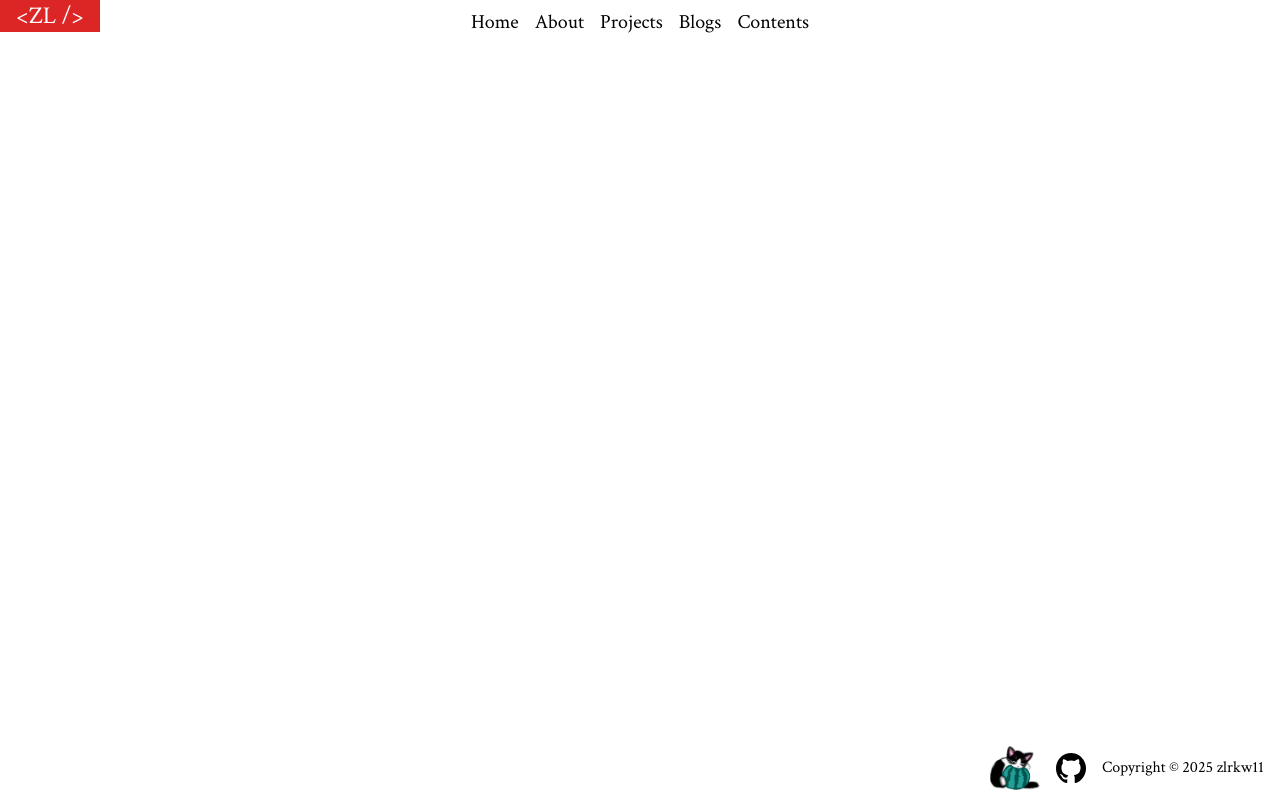
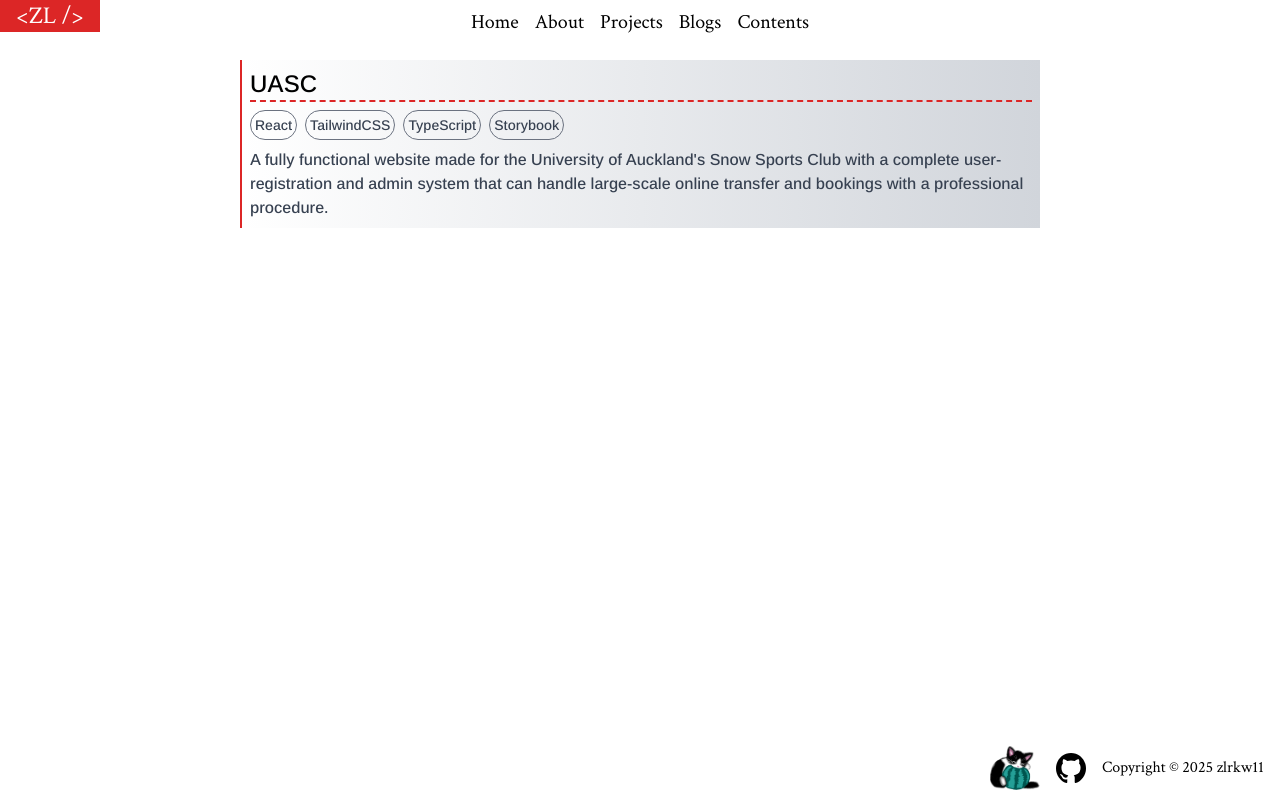
Before and after one commit to zlrkw11/zl-v2, a Next.js app: page /projects in a window 1280 px wide. Built offline with nearby package versions, Linux system fonts and the light colour scheme.

Commit message:
project card

```diff
--- a/app/components/nav.tsx
+++ b/app/components/nav.tsx
@@ -17,7 +17,7 @@ const Nav = () => {
         <Link className="hover:underline hover:text-gray-600 " href="/about">
           About
         </Link>
-        <Link className="hover:underline hover:text-gray-600 " href="/">
+        <Link className="hover:underline hover:text-gray-600 " href="/projects">
           Projects
         </Link>
         <Link className="hover:underline hover:text-gray-600 " href="/blogs">
--- a/app/projects/page.tsx
+++ b/app/projects/page.tsx
@@ -1,5 +1,61 @@
+import { Arimo } from "next/font/google";
+import { list } from "postcss";
+
+const ArimoFont = Arimo({
+  subsets: ["latin"],
+  weight: "500",
+});
+
+const Project = ({
+  name,
+  tech,
+  des,
+  link1,
+  image,
+  time,
+}: {
+  name: string;
+  tech: string[];
+  des: string;
+  link1: string;
+  image?: string;
+  time: string;
+}) => {
+  return (
+    <div
+      className={`md:min-w-[730px] ${ArimoFont.className} border-l-2 border-l-red-600 bg-gradient-to-r from-white to-gray-300`}
+    >
+      <h1 className="border-b-2 border-dashed border-b-red-600 text-black text-2xl m-2">
+        {name}
+      </h1>
+      <ul className="flex gap-2 m-2">
+        {tech.map((s, i) => (
+          <li
+            className="border border-gray-500 text-sm rounded-full p-1"
+            key={i}
+          >
+            {s}
+          </li>
+        ))}
+      </ul>
+      <p className="m-2">{des}</p>
+    </div>
+  );
+};
+
 const Projects = () => {
-  return <div></div>;
+  return (
+    <div className="flex flex-col md:w-[800px] items-center gap-4 text-gray-700">
+      <Project
+        name="UASC"
+        tech={["React", "TailwindCSS", "TypeScript", "Storybook"]}
+        des="A fully functional website made for the University of Auckland's Snow Sports Club with a complete user-registration
+        and admin system that can handle large-scale online transfer and bookings with a professional procedure."
+        link1="uasc.co.nz"
+        time="2024.4"
+      />
+    </div>
+  );
 };
 
 export default Projects;
```
